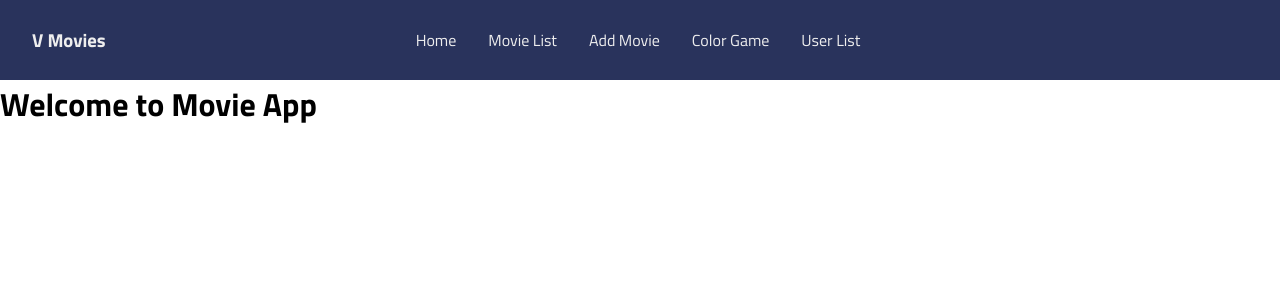
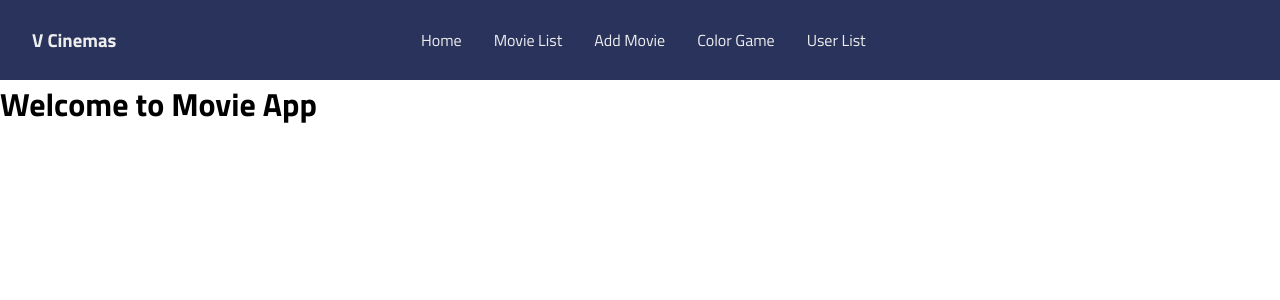
Before and after one commit to mvigneshvikee/react-movie-project, a React (Vite) app: page / in a window 1280 px wide. Shown: the top 300 px of the page. Built offline with nearby package versions, Linux system fonts and the light colour scheme.

Commit message:
Changing Nav title and change style to add margin bottom buttons

```diff
--- a/src/Navbar.jsx
+++ b/src/Navbar.jsx
@@ -1,6 +1,6 @@
-import "./Navbar.css";
 import { useRef } from "react";
 import { FaBars, FaTimes } from "react-icons/fa";
+import "./Navbar.css";
 
 export function Navbar() {
   const navRef = useRef();
@@ -11,7 +11,7 @@ export function Navbar() {
 
   return (
     <header>
-      <h3>V Movies</h3>
+      <h3>V Cinemas</h3>
       <nav ref={navRef}>
         <a href="/">Home</a>
         <a href="/movieList">Movie List</a>
--- a/src/styles.css
+++ b/src/styles.css
@@ -122,6 +122,7 @@ border: none;
         display: flex;
         justify-content: space-between;
         padding: 5px;
+
     }
     .show-summary{
       font-size: 18px;
@@ -147,6 +148,7 @@ border: none;
 .bottom-buttons{
   display: flex;
   justify-content: space-between;
+  margin-top: 15px;
   .edit-delete-container{
     display: flex;
     gap: 20px;
```
